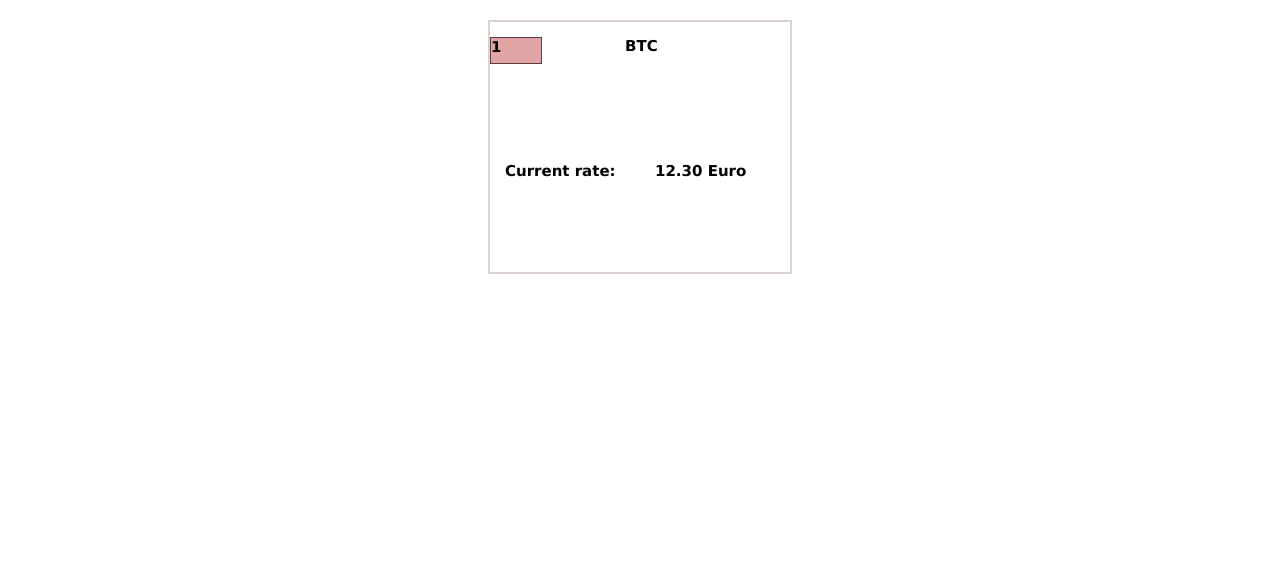
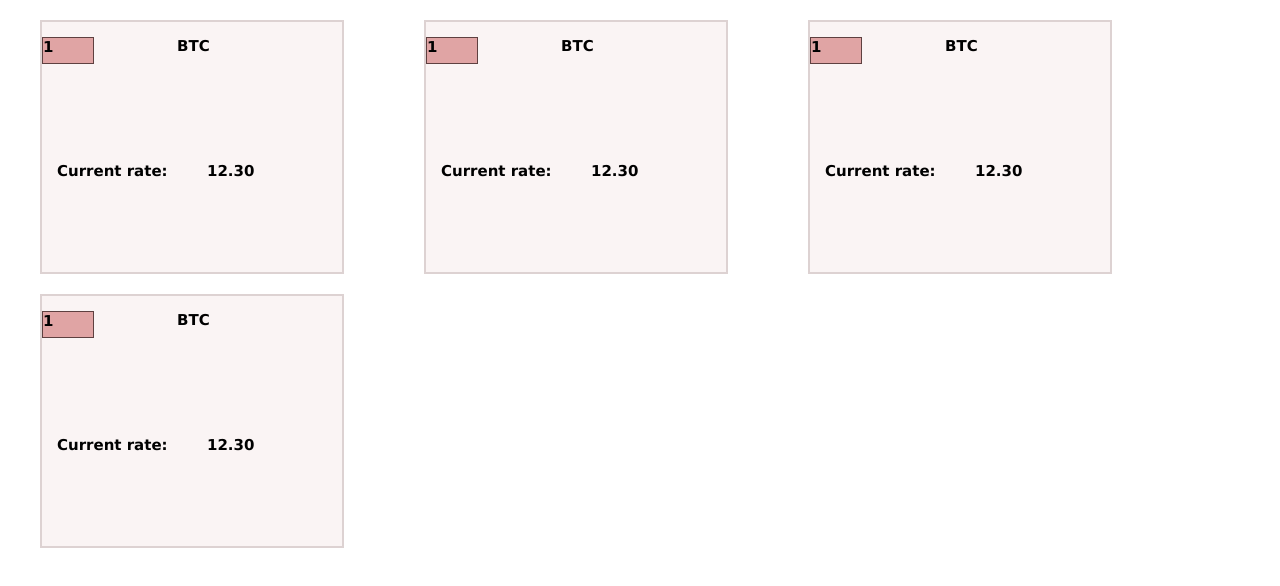
Before and after one commit to siddharthteli/forex-app, a React (Create React App) app: page / in a window 1280 px wide. Shown: the top 586 px of the page. Built offline with nearby package versions, Linux system fonts and the light colour scheme.

Commit message:
Add:Card container in Container component wih dummy data. Implemented:
Because:

```diff
--- a/src/App.js
+++ b/src/App.js
@@ -1,10 +1,10 @@
 import logo from './logo.svg';
 import './App.css';
-import Cards from './components/Cards/Cards.js'
+import Container from './components/Container/Container.js'
 function App() {
   return (
     <div className="App">
-      <Cards />
+      <Container />
     </div>
   );
 }
--- a/src/components/Cards/Cards.css
+++ b/src/components/Cards/Cards.css
@@ -8,6 +8,7 @@
     margin-left: auto;
     margin-right: auto;
     margin-top: 20px;
+    background: #f7eeee9c;
 }
 
 h3 {
--- a/src/components/Cards/Cards.js
+++ b/src/components/Cards/Cards.js
@@ -2,6 +2,7 @@
 
 const Cards = ({id_card,name,price}) => {
     return(
+
     <div className="card-container">
         <div className="header-card">
            <h3 class="identifier">{id_card}</h3>
@@ -11,8 +12,6 @@
         <h3>Current rate:</h3>
         <h3>{price}</h3>
         </div>
-
-
     </div>)
 
 }
@@ -20,7 +19,7 @@
 Cards.defaultProps = {
     id_card:1,
     name:"BTC",
-    price:"12.30 Euro",
+    price:"12.30",
 }
 
 
--- /dev/null
+++ b/src/components/Container/Container.css
@@ -0,0 +1,4 @@
+.grid-wrapper {
+    display: grid;
+    grid-template-columns: 30% 30% 30%;
+}
--- /dev/null
+++ b/src/components/Container/Container.js
@@ -0,0 +1,15 @@
+import Cards from  '../Cards/Cards.js'
+import './Container.css'
+const Container =() => {
+    return(
+        <div className="grid-wrapper">
+           <Cards/>
+           <Cards/>
+           <Cards/>
+           <Cards/>
+        </div>
+    )
+}
+
+
+export default Container;
```
